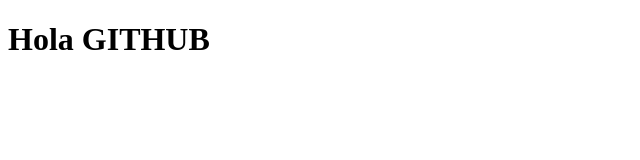
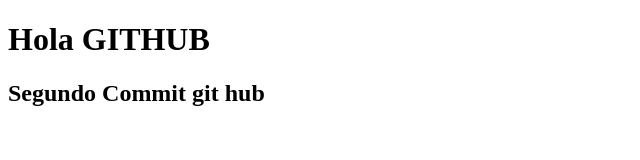
Before and after one commit to agustindominguez16/repo-clase10, a plain HTML site: page index.html in a window 1280 px wide. Shown: the whole page, without its empty margins (0-640 px from the left). Drawn offline with Linux system fonts and the light colour scheme.

Commit message:
agregamos un h2

```diff
--- a/index.html
+++ b/index.html
@@ -9,6 +9,7 @@
 </head>
 <body>
     <h1>Hola GITHUB</h1>
+    <h2>Segundo Commit git hub</h2>
 
 </body>
 </html>
```
